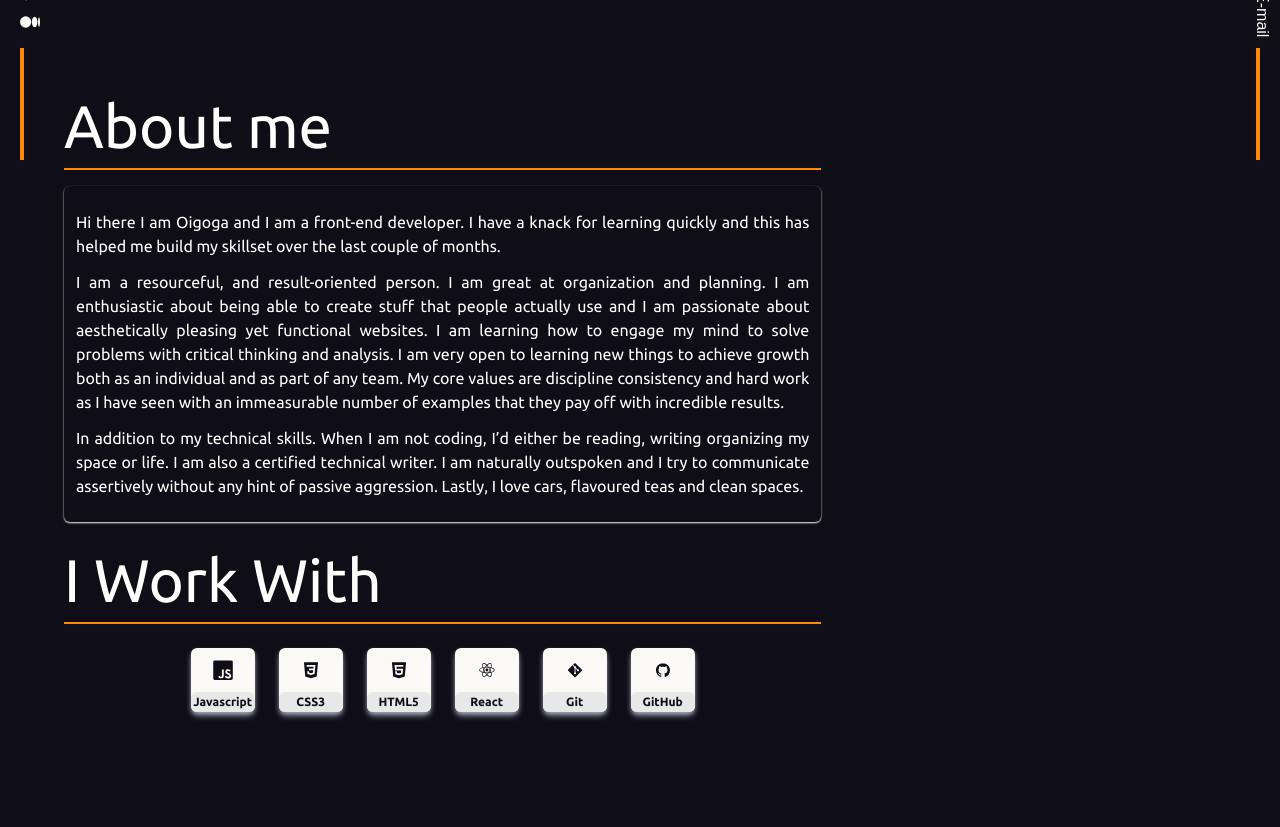
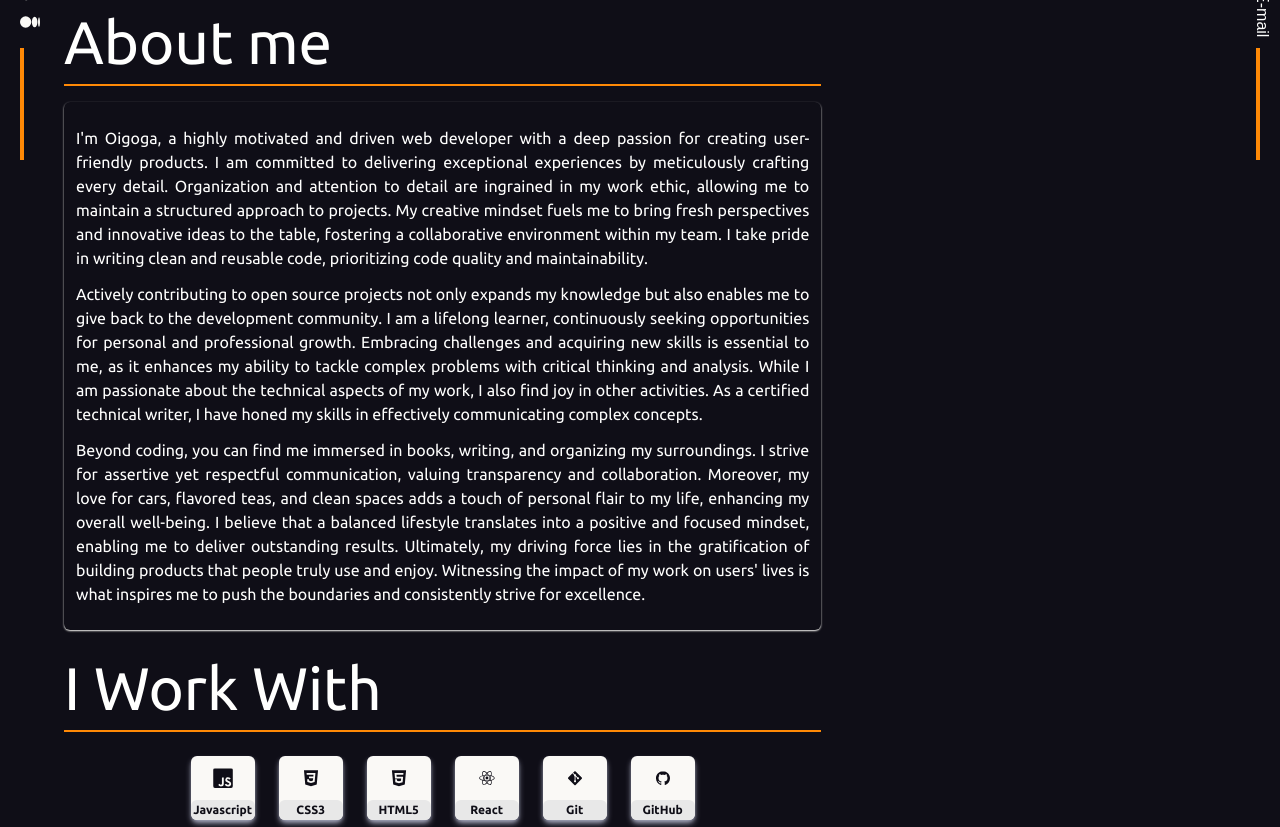
Before and after one commit to oigoga/My-1st-Portfolio, a React (Vite) app: page / in a window 1280 px wide. Shown: the part 640-1467 px from the top of the page. Built offline with nearby package versions, Linux system fonts and the light colour scheme; a web font is replaced by a local one.

Commit message:
Updated the hero message and about

```diff
--- a/src/components/About.jsx
+++ b/src/components/About.jsx
@@ -17,32 +17,43 @@ const About = () => {
         </h4>
         <div className="bg-navyy rounded-md shadow-sm shadow-off-white my-4 p-3 text-white">
           <p className="flex w-full my-3 text-justify ">
-            Hi there I am Oigoga and I am a front-end developer. I have a knack
-            for learning quickly and this has helped me build my skillset over
-            the last couple of months.
-            </p>
-             <p className="flex w-full my-3 text-justify my-3">
-             I am a resourceful, and result-oriented
-            person. I am great at organization and planning. I am enthusiastic
-            about being able to create stuff that people actually use and I am
-            passionate about aesthetically pleasing yet functional websites. I
-            am learning how to engage my mind to solve problems with critical
-            thinking and analysis. I am very open to learning new things to
-            achieve growth both as an individual and as part of any team. My
-            core values are discipline consistency and hard work as I have seen
-            with an immeasurable number of examples that they pay off with
-            incredible results.
-             </p>
+            I'm Oigoga, a highly motivated and driven web developer with a deep
+            passion for creating user-friendly products. I am committed to
+            delivering exceptional experiences by meticulously crafting every
+            detail. Organization and attention to detail are ingrained in my
+            work ethic, allowing me to maintain a structured approach to
+            projects. My creative mindset fuels me to bring fresh perspectives
+            and innovative ideas to the table, fostering a collaborative
+            environment within my team. I take pride in writing clean and
+            reusable code, prioritizing code quality and maintainability.
 
-             <p className="flex w-full my-3 text-justify my-3">
-             In addition to my technical skills. When I am
-            not coding, I’d either be reading, writing organizing my space or
-            life. I am also a certified technical writer. I am naturally
-            outspoken and I try to communicate assertively without any hint of
-            passive aggression. Lastly, I love cars, flavoured teas and clean
-            spaces.
-             </p>
+          </p>
+          <p className="flex w-full  text-justify my-3">
+          Actively contributing to open source projects not only expands my
+            knowledge but also enables me to give back to the development
+            community. I am a lifelong learner, continuously seeking
+            opportunities for personal and professional growth. Embracing
+            challenges and acquiring new skills is essential to me, as it
+            enhances my ability to tackle complex problems with critical
+            thinking and analysis. While I am passionate about the technical
+            aspects of my work, I also find joy in other activities. As a
+            certified technical writer, I have honed my skills in effectively
+            communicating complex concepts.
+          </p>
 
+          <p className="flex w-full text-justify my-3">
+          Beyond coding, you can find me
+            immersed in books, writing, and organizing my surroundings. I strive
+            for assertive yet respectful communication, valuing transparency and
+            collaboration. Moreover, my love for cars, flavored teas, and clean
+            spaces adds a touch of personal flair to my life, enhancing my
+            overall well-being. I believe that a balanced lifestyle translates
+            into a positive and focused mindset, enabling me to deliver
+            outstanding results. Ultimately, my driving force lies in the
+            gratification of building products that people truly use and enjoy.
+            Witnessing the impact of my work on users' lives is what inspires me
+            to push the boundaries and consistently strive for excellence.
+          </p>
         </div>
 
         <div className="font-Ubuntu w-full">
--- a/src/components/Hero.jsx
+++ b/src/components/Hero.jsx
@@ -11,12 +11,9 @@ const Hero = () => {
         <h3 className="text-white text-3xl sm:text-4xl">I'm O'iGoga</h3>
 
         <p className="text-lg w-full md:w-2/3 uppercase my-4 text-justify ">
-          I am result-oriented Front-End Developer keen on creating user first,
-          high quality and modern web applications.
-          <br />{" "}
-          As a very organized person,
-          I pay attention to little details when working on any project. I am
-          interested in working with and for ambitious and positive people.
+          Detailed and result-oriented Front-End Developer focused on
+          user-centric, high-quality web applications. Seeking opportunities
+          with ambitious, positive teams.
         </p>
 
         <button
```
